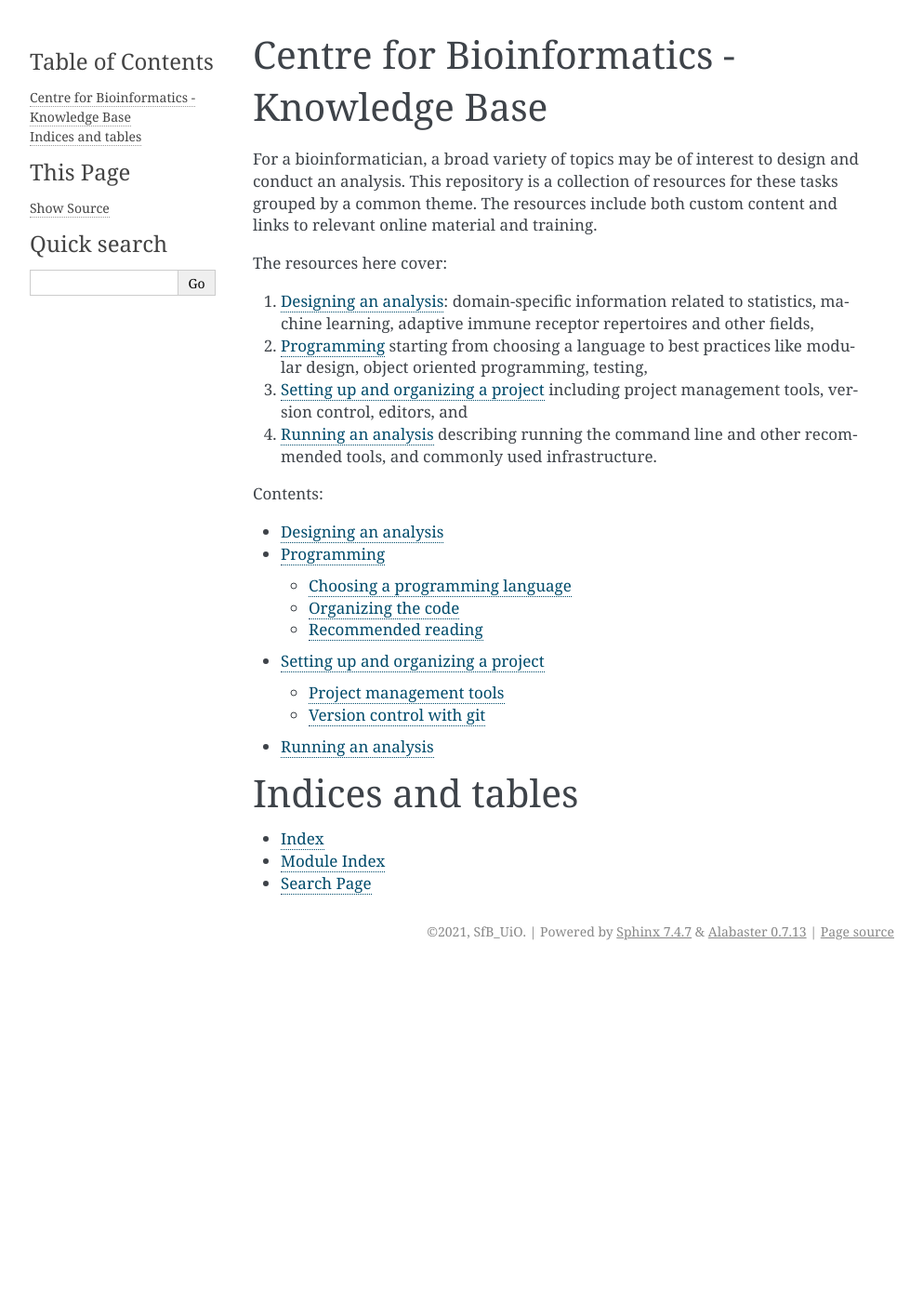
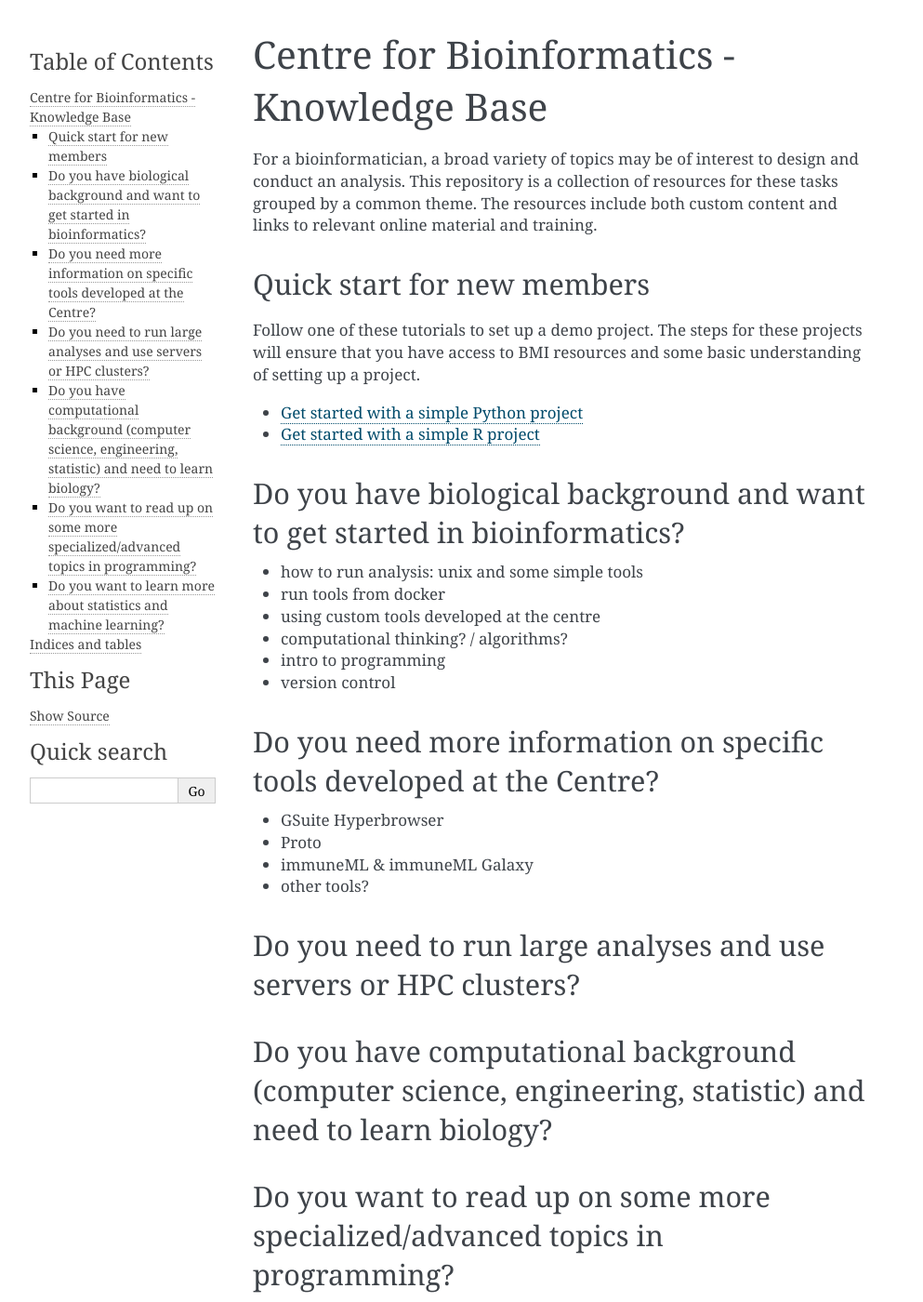
Before and after one commit to uio-bmi/sfb_knowledgebase, a Sphinx documentation site: the page built from source/index.rst, in a window 1280 px wide and 1400 px high. Shown: the whole window at 93% size, without its empty margins (148-1141 px from the left). Built offline with Sphinx 7.4.7, drawn with Linux system fonts in a browser that asks for light colours; some of the changed text lies outside the part shown.

Commit message:
plan update for index page

```diff
--- a/source/index.rst
+++ b/source/index.rst
@@ -10,16 +10,55 @@ For a bioinformatician, a broad variety of topics may be of interest to design a
 This repository is a collection of resources for these tasks grouped by a common theme. The resources include both custom content
 and links to relevant online material and training.
 
-The resources here cover:
+Quick start for new members
+---------------------------------
 
-1. :ref:`Designing an analysis`: domain-specific information related to statistics, machine learning,
-   adaptive immune receptor repertoires and other fields,
+.. Bioinformatics quick start: (get a github account, make a Trello board, set up IDE, make one simple commit) - just to be sure everything is working
 
-2. :ref:`Programming` starting from choosing a language to best practices like modular design, object oriented programming, testing,
+Follow one of these tutorials to set up a demo project. The steps for these projects will ensure that you have access to BMI resources
+and some basic understanding of setting up a project.
 
-3. :ref:`Setting up and organizing a project` including project management tools, version control, editors, and
+- :ref:`Get started with a simple Python project`
+- :ref:`Get started with a simple R project`
 
-4. :ref:`Running an analysis` describing running the command line and other recommended tools, and commonly used infrastructure.
+
+Do you have biological background and want to get started in bioinformatics?
+---------------------------------------------------------------------------------------
+
+- how to run analysis: unix and some simple tools
+- run tools from docker
+- using custom tools developed at the centre
+- computational thinking? / algorithms?
+- intro to programming
+- version control
+
+Do you need more information on specific tools developed at the Centre?
+-------------------------------------------------------------------------
+
+- GSuite Hyperbrowser
+- Proto
+- immuneML & immuneML Galaxy
+- other tools?
+
+Do you need to run large analyses and use servers or HPC clusters?
+--------------------------------------------------------------------
+
+.. point to links for fram / saga / contact info for immunohub
+
+Do you have computational background (computer science, engineering, statistic) and need to learn biology?
+---------------------------------------------------------------------------------------------------------------------------
+
+.. links to bio resources: relevant intro papers and other online resources to genomics and immunology? Make a separate page for each one
+
+Do you want to read up on some more specialized/advanced topics in programming?
+--------------------------------------------------------------------------------
+
+.. links to best coding practices, how to organize the code, how to make containers (e.g., docker)
+
+Do you want to learn more about statistics and machine learning?
+------------------------------------------------------------------
+
+.. links to pages within the website
 
 
 .. toctree::
--- /dev/null
+++ b/source/quickstarts/get_started_R.rst
@@ -0,0 +1,4 @@
+Get started with a simple R project
+=====================================
+
+to be added
--- /dev/null
+++ b/source/quickstarts/get_started_python.rst
@@ -0,0 +1,110 @@
+Get started with a simple Python project
+=========================================
+
+In this tutorial, steps for setting up a sample project will be provided.
+
+1. Make a Trello board
+---------------------------
+
+Trello is a simple project management software where you can create a "board" for a project and organize
+to-dos in form of lists and cards with arbitrary level of detail.
+
+Go to https://trello.com and create an account. Once you sign up and log in, in the top menu in the right
+corner, press the `+` button and choose "Create a new board" for the dropdown menu.
+
+In the menu that opens, name your new board "demo project" and click 'create'.
+
+When you create a board, you will be redirected to the board page and will be able to make a list. Call it
+"To do" and add a card for each of the following items:
+
+- get GitHub account
+- set up an IDE
+- connect IDE with GitHub account
+- create a project and add "Hello world" Python file
+- make a new GitHub repository under BMI organization and connect it to the new project
+- put changes on GitHub
+
+Create an empty "Done" list and when done with each task, move the corresponding card to "Done".
+
+1. Get a GitHub account
+---------------------------
+
+Version control allows tracking of changes in the documents (e.g., in code). BMI has an organization set up
+on GitHub (`https://github.com <https://github.com>`_ - one example of version control software) where the
+group members can create their own repositories and put their material and projects. To get access,
+ask one of the group members to add you and provide them with your GitHub username or an email you wish
+to use for this purpose.
+
+For more information on GitHub and version control, see :ref:`Version control with git`.
+
+2. Set up an IDE
+-------------------
+
+Integrated development environment (IDE) provides a convenient way to develop small and large projects.
+For Python projects, install PyCharm from JetBrains. The community version is free for all, and the
+professional version is free for academics and can be accessed for free using the institutional email.
+
+To install PyCharm, follow the steps described on the `PyCharm website <https://www.jetbrains.com/help/pycharm/installation-guide.html>`_.
+
+For more information how to use PyCharm, see `their quick start guide <https://www.jetbrains.com/help/pycharm/quick-start-guide.html>`_.
+
+3. Connect IDE with GitHub account
+-------------------------------------
+
+When you are added to BMI organization on GitHub with your account (step 1 here), connect your IDE with
+your GitHub account so that any changes you make can be added to the repository online.
+
+To do this, follow the steps described on the
+`PyCharm website for version control systems (VCS) <https://www.jetbrains.com/help/pycharm/quick-start-guide.html#df750766>`_.
+
+5. Make a new GitHub repository and connect it to the new project
+------------------------------------------------------------------
+
+From the GitHub website under BMI organization, choose "New" and enter project details. The repository name could be "demo" and include
+your initials.
+
+From PyCharm, connect the project with the repository just created on GitHub as described
+`here <https://www.jetbrains.com/help/pycharm/set-up-a-git-repository.html>`_.
+
+4. Create a project and add a "Hello World" Python file
+----------------------------------------------------------
+
+When you open PyCharm, choose File > New Project.
+
+In the new window that opens, choose "Pure Python" and provide location for the project. By default, a
+new virtual environment will be created automatically. Make sure that 'Base Python' points to Python version 3.
+
+Leave all other options with default values.
+
+When the environment is set up, from the top menu, choose VCS > Get from version control. Enter the URL of
+the newly created GitHub repository and check out.
+
+Next, create a file by choosing File > New File > Python file. Name the new file "main.py" and
+copy the following content:
+
+.. code-block:: python
+
+  print("Hello world from Python!")
+
+When asked if the file should be added to Git, choose "add". This way the changes in the file will be
+tracked automatically.
+
+6. Put changes on GitHub
+--------------------------
+
+From the bottom menu in PyCharm, click on Git. It will show local changes and files ready to be updated
+in the remote repository. If your new file is not there, right click on the file in the left side bar and
+choose Git > Commit file.
+
+When the file is under the Local Changes / Default Changelist, click on the "Default Changelist" and then
+click on the green check mark ("Commit") in the menu on the left. The pop up menu will open asking to
+enter the commit message. It can be simply "initial commit" but for subsequent changes it is a good practice
+to have short yet understandable and informative message describing what changes have been made.
+
+When you have entered the commit message, click on the arrow next to the "Commit" button at the bottom of
+the menu and choose "Commit and push" from the menu that opened.
+
+This will push your changes and make them visible when accessing the demo project on GitHub from the browser.
+
+7. Check the Trello board
+----------------------------
```
